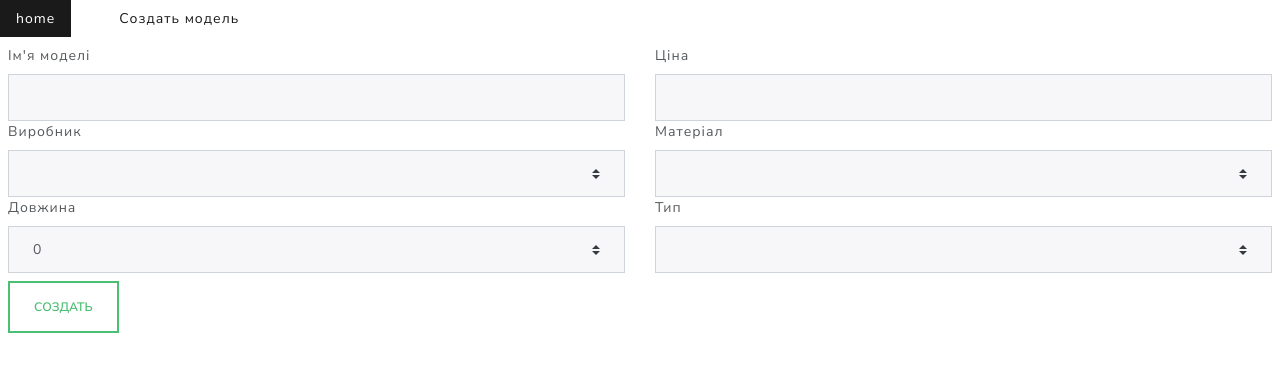
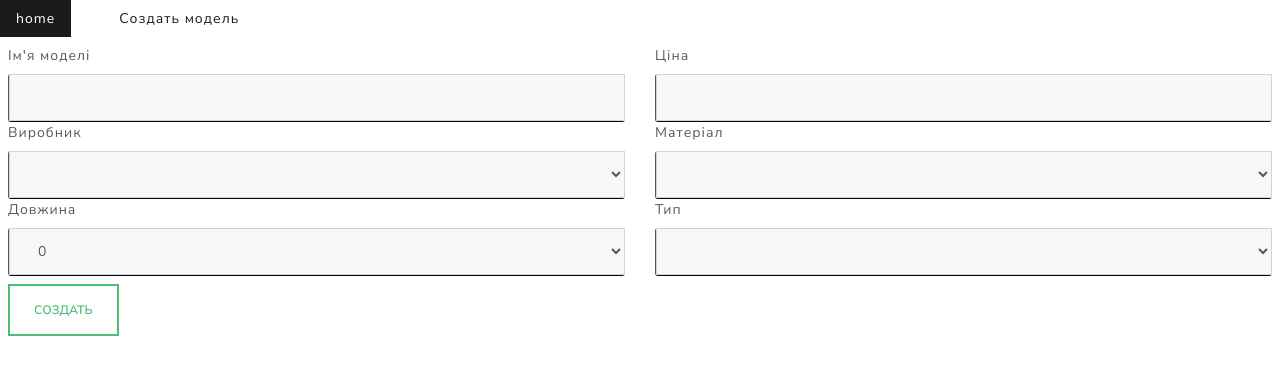
Before and after one commit to andrii-vovnenko/hair_react_admin, a React (Create React App) app: page /createModel in a window 1280 px wide. Shown: the top 374 px of the page. Built offline with nearby package versions, Linux system fonts and the light colour scheme; what redux-promise-middleware would draw is missing.

Commit message:
add Spinner, sendFormCreateModel

```diff
--- a/src/actions/index.js
+++ b/src/actions/index.js
@@ -0,0 +1,5 @@
+import { LOAD_STATE } from "../constants/actionTypes";
+
+export const loadAction = () => ({
+  type: LOAD_STATE,
+});
--- /dev/null
+++ b/src/components/Spinner.js
@@ -0,0 +1,17 @@
+import styled from "styled-components";
+import React from "react";
+import {Spinner} from "react-bootstrap";
+
+const SpinnerWrap = styled.div`
+  position: relative;
+  top: 20vh;
+  left: 50vw;
+`;
+
+const SpinnerComponent = () => (
+  <SpinnerWrap>
+    <Spinner animation='border'/>
+  </SpinnerWrap>
+);
+
+export default SpinnerComponent;
--- a/src/components/form/FormInputText.js
+++ b/src/components/form/FormInputText.js
@@ -1,14 +1,17 @@
 import {FormControl, FormLabel} from "react-bootstrap";
 import React from "react";
+import WrapInput from "./WrapInput";
 
 const FormInputText = ({ title, onChange, value }) => (
   <>
     <FormLabel>{ title }</FormLabel>
-    <FormControl
-      onChange={(e) => onChange(e.target.value)}
-      type='text'
-      value={value}
-    />
+    <WrapInput>
+      <FormControl
+        onChange={(e) => onChange(e.target.value)}
+        type='text'
+        value={value}
+      />
+    </WrapInput>
   </>
 );
 
--- a/src/components/form/FormSelect.js
+++ b/src/components/form/FormSelect.js
@@ -1,18 +1,21 @@
 import {FormControl, FormLabel} from "react-bootstrap";
 import {selectOptionsFromObject} from "../../helpers";
 import React from "react";
+import WrapInput from "./WrapInput";
+
 
 const FormSelect = ({ title, onChange, isEmptyFirst = false, items }) => (
   <>
     <FormLabel>{title}</FormLabel>
+    <WrapInput>
       <FormControl
         as='select'
-      custom
         onChange={(e) => onChange(e.target.value)}
       >
         {isEmptyFirst ? <option value={0}/> : null}
         {selectOptionsFromObject(items)}
       </FormControl>
+    </WrapInput>
   </>
 )
 
--- /dev/null
+++ b/src/components/form/WrapInput.js
@@ -0,0 +1,7 @@
+import styled from "styled-components";
+
+export default styled.div`
+  border-left: 1px outset #55595c;
+  border-bottom: 1px outset #55595c;
+  border-radius: 3px;
+`;
--- a/src/components/pages/CreateModelPage/CreateModelPage.js
+++ b/src/components/pages/CreateModelPage/CreateModelPage.js
@@ -7,7 +7,10 @@ import FormComponent from '../../../components/form/FormComponent';
 import FormSelect from '../../form/FormSelect';
 import FormInputText from '../../form/FormInputText';
 import {sendFormAction} from '../../../actions/sendForm';
+import { selectLoadState } from '../../../selectors';
+import { LOAD_STATE, LOAD_STATE_FULFILLED } from '../../../constants/actionTypes';
 import {connect} from "react-redux";
+import SpinnerComponent from "../../Spinner";
 
 const setupLength = () => {
   const lengths = [];
@@ -19,26 +22,30 @@ const setupLength = () => {
   return lengths;
 };
 
-const CreateModelPage = ({ dispatch }) => {
+const CreateModelPage = ({ dispatch, load }) => {
   const [modelName, setModelName] = useState('');
   const [price, setPrice] = useState('');
   const [length, setLength] = useState(undefined);
   const [producer, setProducer] = useState(undefined);
-  const [material, setMaterial] = useState(undefined);
-  const [type, setType] = useState(undefined);
+  const [materialId, setMaterialId] = useState(undefined);
+  const [typeId, setTypeId] = useState(undefined);
 
   const changePrice = (value) => /[^\d]/g.test(value) ? null : setPrice(value);
-  const handleSubmit = () => dispatch(sendFormAction({
+
+  const handleSubmit = () => {
+    dispatch({ type: LOAD_STATE })
+    dispatch(sendFormAction({
       actionTo: 'addModel',
       body: {
         modelName,
         price,
         length,
         producer,
-      material,
-      type,
+        materialId,
+        typeId,
       },
-  }));
+    })).then(() => dispatch({ type: LOAD_STATE_FULFILLED }));
+  }
 
   const formElements = () => (
     <>
@@ -71,7 +78,7 @@ const CreateModelPage = ({ dispatch }) => {
           <FormSelect
             items={materialNames}
             isEmptyFirst={true}
-            onChange={setMaterial}
+            onChange={setMaterialId}
             title='Матеріал'
           />
         </Col>
@@ -86,7 +93,7 @@ const CreateModelPage = ({ dispatch }) => {
           <FormSelect
             title='Тип'
             items={hairTypeNames}
-            onChange={setType}
+            onChange={setTypeId}
             isEmptyFirst={true}
           />
         </Col>
@@ -96,17 +103,19 @@ const CreateModelPage = ({ dispatch }) => {
 
   return (
     <>
-      <div>
-      <FormComponent
+      { load ? <SpinnerComponent/> :
+        (<FormComponent
         elements={formElements}
         submit={handleSubmit}
         submitBtnText='Создать'
-      />
-      </div>
+      />)
+      }
     </>
   )
 };
 
-const mapStateToProps = () => ({});
+const mapStateToProps = (state) => ({
+  load: selectLoadState(state),
+});
 
 export default connect(mapStateToProps)(CreateModelPage);
```
Lines whose indentation alone changed are shown as unchanged.
